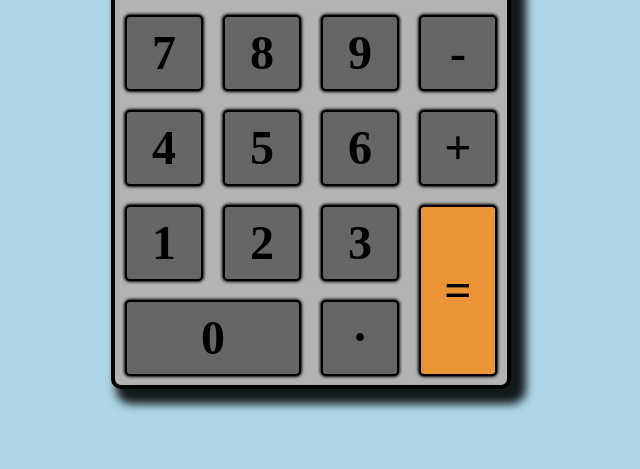
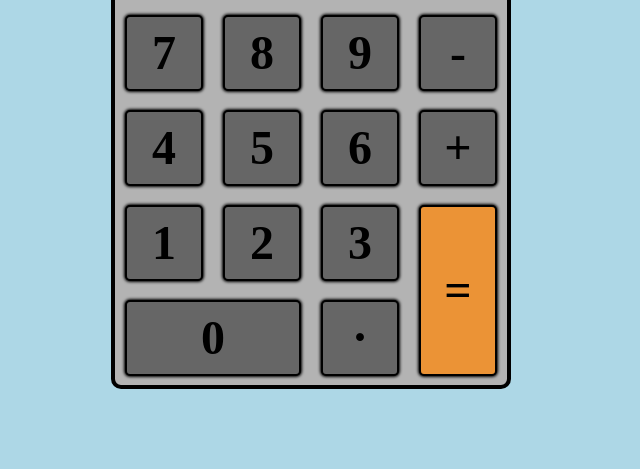
Before and after one commit to sethstrouf/calculator, a plain HTML site: page index.html in a window 1280 px wide. Shown: the part 331-800 px from the top of the page, without its empty margins (329-969 px from the left). Drawn offline with Linux system fonts and the light colour scheme.

Commit message:
Update README, delete shadow from calculator

```diff
--- a/style.css
+++ b/style.css
@@ -34,7 +34,6 @@ body {
     align-items: center;
     border: 4px solid black;
     border-radius: 10px;
-    box-shadow: 10px 10px 10px 5px rgba(0, 0, 0, 0.89);
 }
 
 .key {
```
Also changed, not shown: 1 other file.
